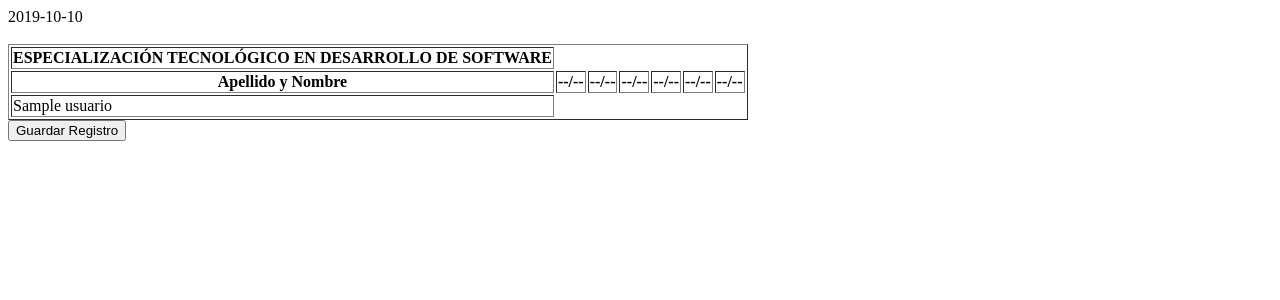
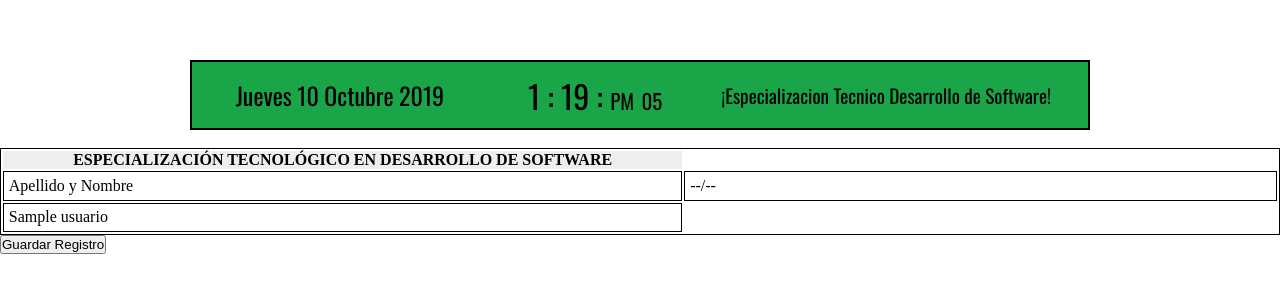
Before and after one commit to nicolasruizdiaz12/control_asistencia, a PHP site: page /registros.php in a window 1280 px wide. Shown: the top 300 px of the page. Run offline with PHP 8.4, Linux system fonts and the light colour scheme; tables that the repository leaves empty hold one stand-in row (values such as "Sample post").

Commit message:
miercoles

```diff
--- /dev/null
+++ b/proyecto/Lista_Alumnos/css/estiloReloj.css
@@ -0,0 +1,83 @@
+*{
+    margin: 0;
+    padding: 0;
+    -webkit-box-sizing: border-box;
+    -moz-box-sizing: border-box;
+    box-sizing: border-box;
+   }
+
+
+   .date{
+       margin: auto;
+       margin-top: 60px;
+       width: 900px;
+       height: 70px;
+       border: 2px solid black;
+   }
+
+
+   .date p {
+    display: inline-block;
+
+   }
+
+   .fecha {
+    font-family: Oswald, Arial;
+    text-align: center;
+    font-size: 1.5em;
+    background: rgba(1, 155, 52, 0.897);
+    padding: 15px;
+    width: 33%;
+    float: left;
+   }
+
+   .reloj{
+    font-family: Oswald, Arial;
+    width: 24%;
+    font-size: 2em;
+    text-align: center;
+    background: rgba(1, 155, 52, 0.897);
+    padding: 9.5px;
+    float: left;
+   }
+
+   .reloj .caja-segundos{
+    display: inline-block;
+   }
+
+   .reloj .segundos, .reloj .ampm{
+    font-size: 21px;
+   }
+
+   .inst{
+    font-family: Oswald, Arial;
+    font-size: 1.2em;
+    background: rgba(1, 155, 52, 0.897);
+    padding: 18.5px;
+    width: 43%;
+    float: left;
+   }
+
+
+
+   table {
+    width: auto;
+    border: 1px solid #000;
+ }
+  td {
+    width: 5%;
+    text-align: left;
+    vertical-align: top;
+    border: 1px solid #000;
+    border-collapse: collapse;
+    padding: 0.3em;
+    caption-side: bottom;
+ }
+ caption {
+    padding: 0.3em;
+    color: #fff;
+     background: #000;
+ }
+ th {
+    background: #eee;
+ }
--- /dev/null
+++ b/proyecto/Lista_Alumnos/js/hora.js
@@ -0,0 +1,56 @@
+(function(){
+  var actualizarHora = function(){
+         var fecha = new Date(),
+             horas = fecha.getHours(),
+             ampm,
+             minutos = fecha.getMinutes(),
+             segundos = fecha.getSeconds(),
+             diaSemana = fecha.getDay(),
+             dia = fecha.getDate(),
+             mes = fecha.getMonth(),
+             year = fecha.getFullYear();
+
+
+             var pHoras = document.getElementById('horas'),
+             pAMPM = document.getElementById('ampm'),
+             pMinutos = document.getElementById('minutos'),
+             pSegundos = document.getElementById('segundos'),
+             pDiaSemana = document.getElementById('diaSemana'),
+             pDia = document.getElementById('dia'),
+             pMes = document.getElementById('mes'),
+             pYear = document.getElementById('year');
+
+          var semana = ['Domingo', 'Lunes', 'Martes', 'Miercoles', 'Jueves', 'Viernes', 'Sabado'];
+          pDiaSemana.textContent = semana[diaSemana];
+
+          pDia.textContent = dia;
+
+          var meses = ['Enero', 'Febrero', 'Marzo', 'Abril', 'Mayo', 'Junio', 'Julio', 'Agosto', 'Septiembre', 'Octubre', 'Noviembre', 'Diciembre'];
+
+          pMes.textContent = meses[mes];
+
+          pYear.textContent = year;
+
+          if(horas >= 12){
+           horas = horas - 12;
+           ampm = 'PM';
+          }else{
+           ampm = 'AM';
+          }
+
+         if(horas == 0){
+          horas = 12;
+         };
+
+         pHoras.textContent = horas;
+         pAMPM.textContent = ampm;
+
+           if(minutos <10){ minutos = "0" + minutos};
+           if(segundos < 10){ segundos = "0" + segundos};
+         pMinutos.textContent = minutos;
+         pSegundos.textContent = segundos;
+
+  };
+  actualizarHora();
+  var intervalo = setInterval(actualizarHora, 1000);
+ }())
--- a/proyecto/Lista_Alumnos/registros.php
+++ b/proyecto/Lista_Alumnos/registros.php
@@ -5,31 +5,51 @@
   <meta name="viewport" content="width=device-width, initial-scale=1.0">
   <meta http-equiv="X-UA-Compatible" content="ie=edge">
   <title>Registro</title>
+  <link rel="stylesheet" type="text/css" href="css/estiloReloj.css">
+  <link href="https://fonts.googleapis.com/css?family=Oswald:300,400,500" rel="stylesheet">
 </head>
 <body>
+
+<div>
+<div class="date">
+    <div class="fecha">
+      <p id="diaSemana" class="diaSemana"></p>
+      <p id="dia" class="dia"></p>
+      <p id="mes" class="mes"></p>
+      <p id="year" class="year"></p>
+    </div>
+      <div class="reloj">
+          <p id="horas" class="horas"></p>
+          <p>:</p>
+          <p id="minutos" class="minutos"></p>
+          <p>:</p>
+
+            <div class="caja-segundos">
+              <p id="ampm" class="ampm"></p>
+              <p id="segundos" class="segundos"></p>
+            </div>
+      </div>
+          <div class="inst">
+            <p>¡Especializacion Tecnico Desarrollo de Software!</p>
+          </div>
+  </div>
+
   <?php
   $fecha = "--/--";
   date_default_timezone_set('america/argentina/buenos_aires');
   $fechahoy= date("Y-m-d");
-  echo $fechahoy;
   ?>
 <div>
-
 <br>
-  <table class="table table-bordered" border="1" id="tabla">
+  <table class="table" id="tabla">
     <tbody>
-       <thead>
-       <tr><th colspan="">ESPECIALIZACIÓN TECNOLÓGICO EN DESARROLLO DE SOFTWARE</th></tr>
-        <tr>
-          <th class="bg-primary">Apellido y Nombre</th>
-          <?php echo"<th>".$fecha."</th>";?>
-          <?php echo"<th>".$fecha."</th>";?>
-          <?php echo"<th>".$fecha."</th>";?>
-          <?php echo"<th>".$fecha."</th>";?>
-          <?php echo"<th>".$fecha."</th>";?>
-          <?php echo"<th>".$fecha."</th>";?>
-        </tr>
-      </thead>
+      <tr>
+      <th>ESPECIALIZACIÓN TECNOLÓGICO EN DESARROLLO DE SOFTWARE</th>
+      </tr>
+      <tr>
+          <td class="bg-primary">Apellido y Nombre</td>
+          <?php echo"<td>".$fecha."</td>";?>
+      </tr>
             <?php
 
                include("conexion.php");
@@ -46,6 +66,9 @@
 </div>
 
 <div><input type="submit" value="Guardar Registro"></div>
+</div>
 
 </body>
 </html>
+
+<script type="text/javascript" src="js/hora.js"></script>
--- a/proyecto/loginposta/php/login.php
+++ b/proyecto/loginposta/php/login.php
@@ -6,8 +6,8 @@
 
 	    $conexion=conexion();
 
-	    $usuario=$_POST['usuario'];
-		$password=sha1($_POST['password']);
+	   $usuario=$_POST['usuario'];
+	   $password=sha1($_POST['password']);
 
 		$sql="SELECT * FROM usuarios WHERE usuario='$usuario' AND password='$password'";
 		$result=mysqli_query($conexion,$sql);
```
